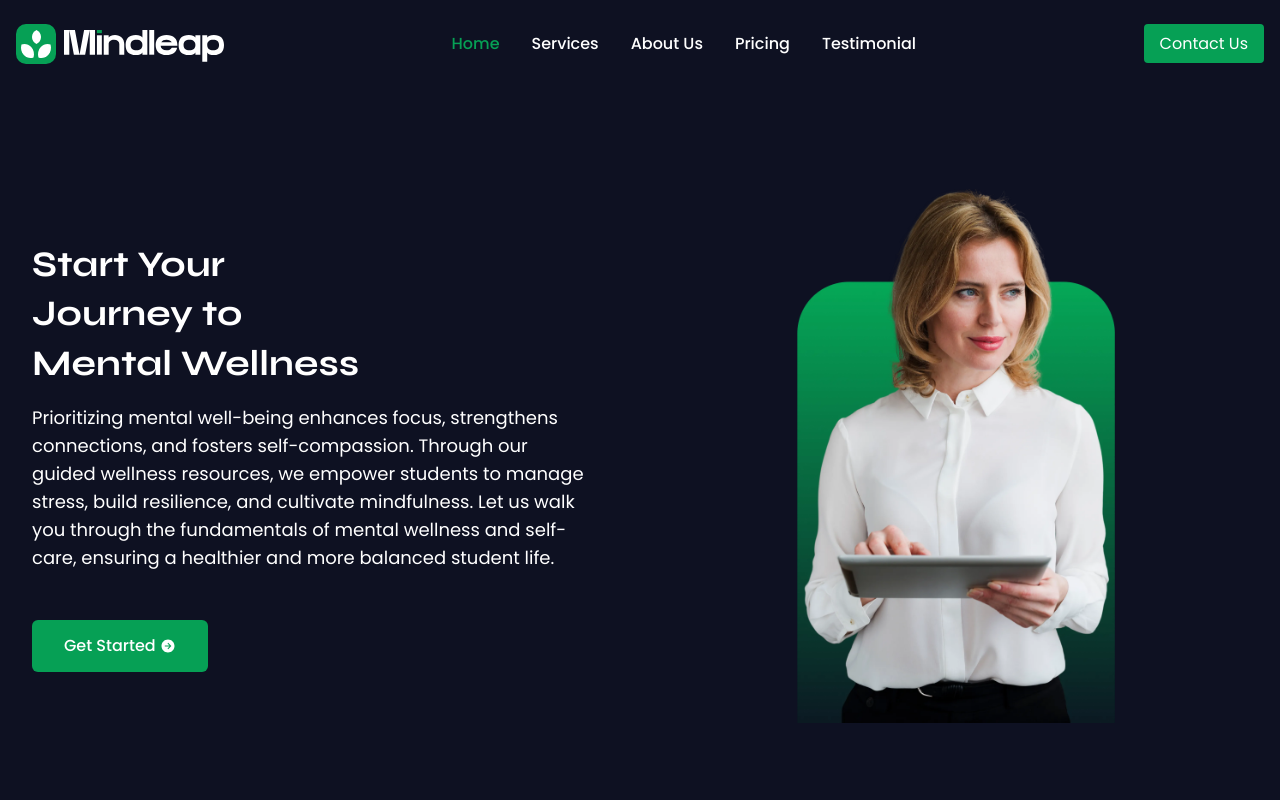
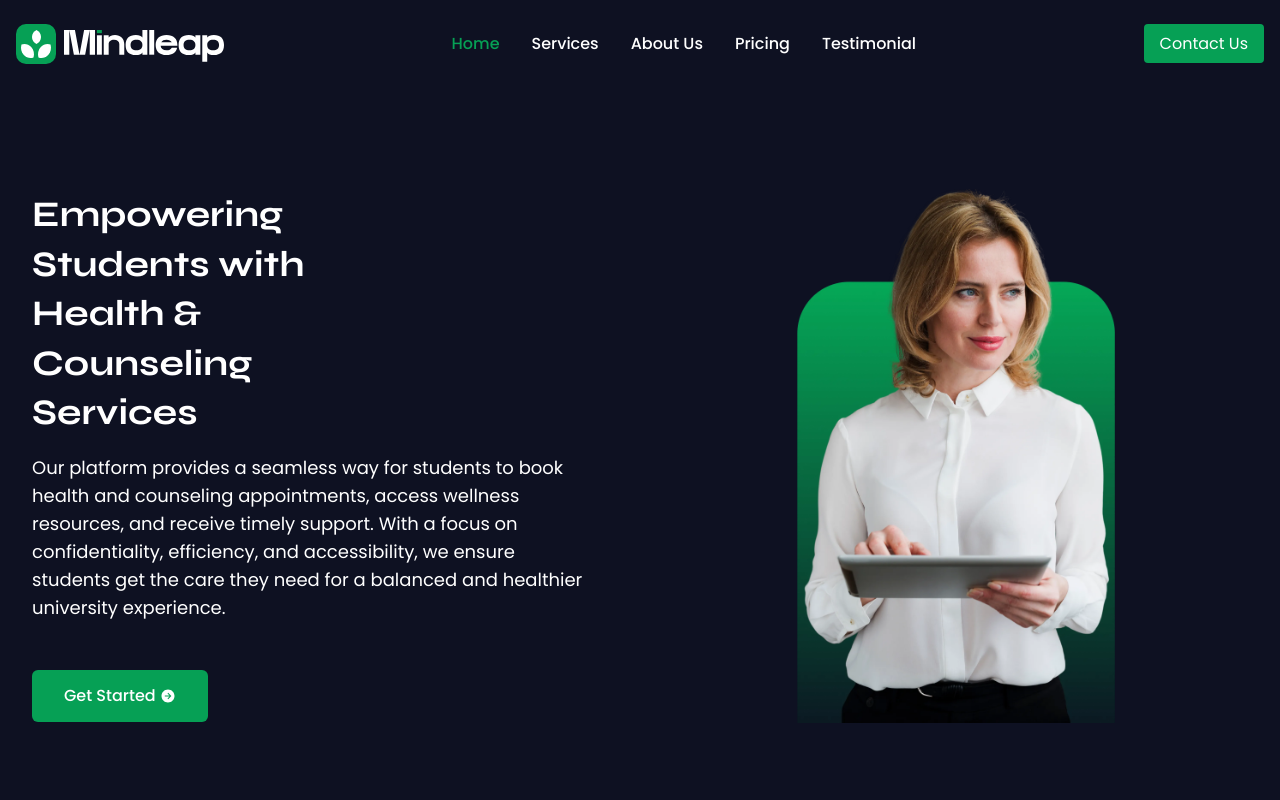
Before and after one commit to Maxmillian-Muiruri/Mind-Leap-Mentall-Wellness-Project, a React (Vite) app: page / in a window 1280 px wide. Shown: the top 800 px of the page. Built offline with nearby package versions, Linux system fonts and the light colour scheme.

Commit message:
update Hero component with new messaging for health and counseling services

```diff
--- a/src/components/Hero.jsx
+++ b/src/components/Hero.jsx
@@ -13,22 +13,21 @@ const Hero = () => {
 
         <div className="md:w-1/2">
           <h1 className="text-4xl font-secondary font-bold mb-4 md:w-3/5 leading-snug">
-            Start Your Journey to Mental Wellness
+            Empowering Students with Health & Counseling Services
           </h1>
           <p className="text-lg mb-12 md:pr-8">
-          Prioritizing mental well-being enhances focus, strengthens connections,
-  and fosters self-compassion. Through our guided wellness resources, we
-  empower students to manage stress, build resilience, and cultivate mindfulness.
-  Let us walk you through the fundamentals of mental wellness and self-care,
-  ensuring a healthier and more balanced student life.
+            Our platform provides a seamless way for students to book health and
+            counseling appointments, access wellness resources, and receive
+            timely support. With a focus on confidentiality, efficiency, and
+            accessibility, we ensure students get the care they need for a
+            balanced and healthier university experience.
           </p>
           <button className="bg-primary text-white py-3.5 px-8 font-medium rounded-md hover:bg-primary/90">
             <a href="#contact" className="flex gap-1 items-center">
               <span>Get Started</span>
-            <IoArrowForwardCircleSharp />
+              <IoArrowForwardCircleSharp />
             </a>
-
-            </button>
+          </button>
         </div>
         {/* right side*/}
 
```
